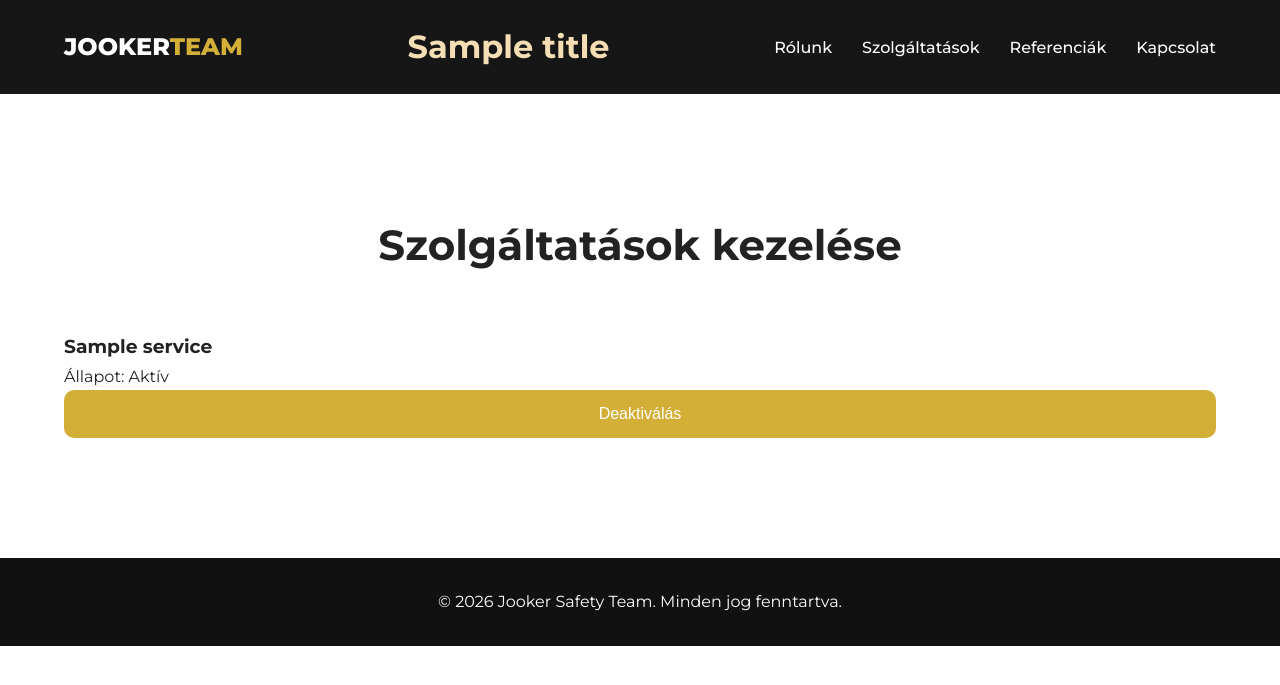
After one commit to Sztivi-DK/node-jooker, a Node server app: template views/pages/admin-services.ejs in a window 1280 px wide. The commit adds this page. Shown: the top 685 px of the page. Run offline with Node 20, Linux system fonts and the light colour scheme; the template is opened without the code that fills it: most values are stand-ins (such as "Sample title", 1, 10 or a date in 2020).

Commit message:
Add service status management
Added protected admin service management. Admins can view active and inactive services, deactivate active services using soft delete, and restore inactive services. Public pages continue to display only active services.

```diff
--- a/src/routes.js
+++ b/src/routes.js
@@ -18,11 +18,14 @@ router.get('/login', auth.loginPage);
 router.post('/login', auth.login);
 router.get('/logout', auth.logout);
 router.get('/admin', authMiddleware, admin.adminPage);
+router.get('/admin/szolgaltatasok', authMiddleware, admin.servicesPage);
 router.get('/admin/test', authMiddleware, (request, response) => {
     response.json({
         success: true,
         data: 'Sikeres admin hitelesítés'
     });
 });
+router.post('/admin/szolgaltatasok/:id/deactivate', authMiddleware, admin.deactivateService);
+router.post('/admin/szolgaltatasok/:id/restore', authMiddleware, admin.restoreService);
 
 module.exports = router;
--- /dev/null
+++ b/views/pages/admin-services.ejs
@@ -0,0 +1,30 @@
+<%- include('../partials/header') %>
+
+<section class="section">
+    <div class="container">
+        <h2>Szolgáltatások kezelése</h2>
+
+        <% for (let service of services) { %>
+            <div>
+                <h3><%= service.name %></h3>
+
+                <p>
+                    Állapot:
+                    <%= service.active ? 'Aktív' : 'Inaktív' %>
+                </p>
+
+                <% if (service.active) { %>
+                    <form action="/admin/szolgaltatasok/<%= service.id %>/deactivate" method="POST">
+                        <button type="submit">Deaktiválás</button>
+                    </form>
+                <% } else { %>
+                    <form action="/admin/szolgaltatasok/<%= service.id %>/restore" method="POST">
+                        <button type="submit">Visszaállítás</button>
+                    </form>
+                <% } %>
+            </div>
+        <% } %>
+    </div>
+</section>
+
+<%- include('../partials/footer') %>
--- a/views/pages/admin.ejs
+++ b/views/pages/admin.ejs
@@ -4,6 +4,7 @@
     <div class="container">
         <h2>Admin felület</h2>
         <p>Sikeres bejelentkezés.</p>
+        <a href="/admin/szolgaltatasok">Szolgáltatások kezelése</a>
     </div>
 </section>
 
```
Also changed, not shown: src/controllers/admin.controller.js (+22 -0 lines), src/models/service.model.js (+12 -0 lines).
